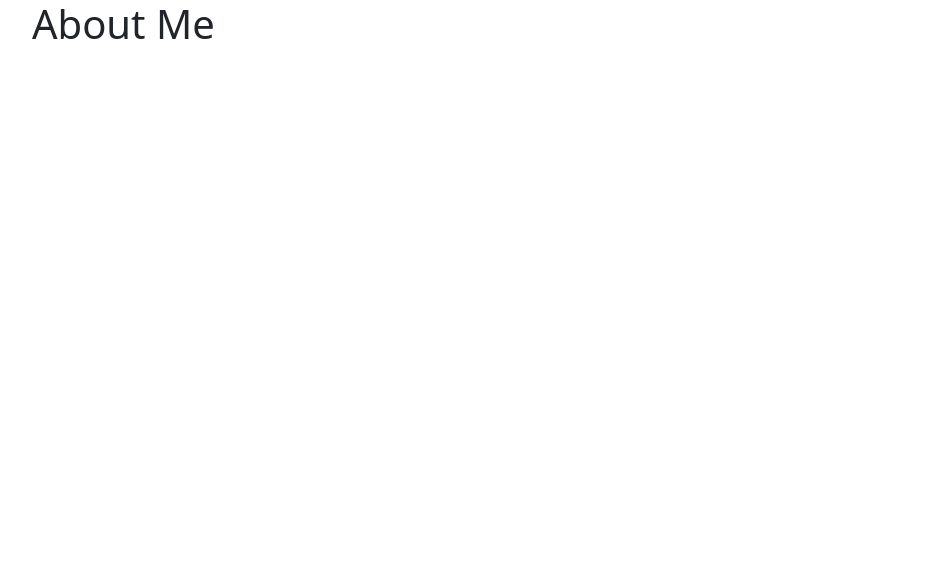
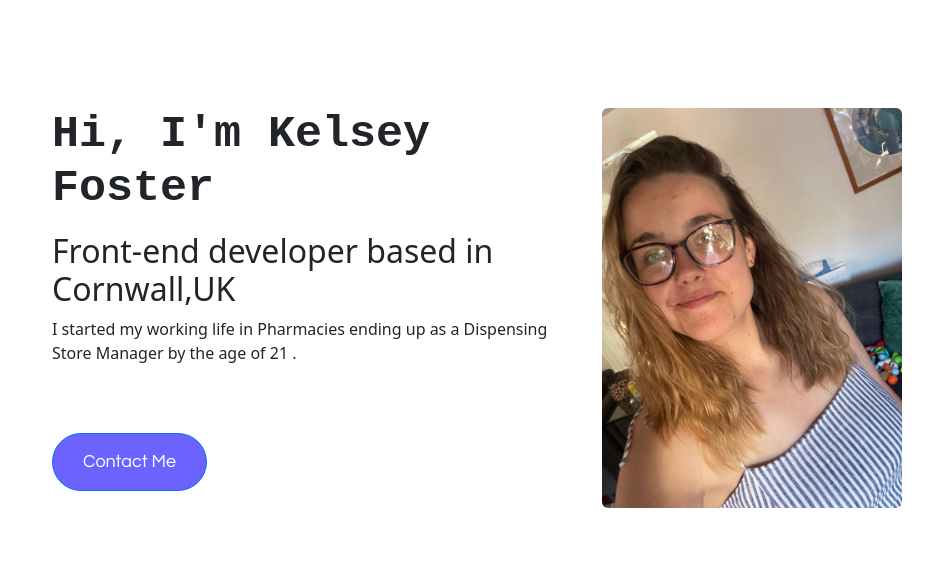
Before and after one commit to 04kelfos/Personal-Portfolio, a plain HTML site: page about.html in a window 1280 px wide. Shown: the whole page, without its empty margins (50-983 px from the left). Drawn offline with nearby package versions, Linux system fonts and the light colour scheme; a web font is replaced by a local one.

```diff
--- a/CSS/style.css
+++ b/CSS/style.css
@@ -85,3 +85,15 @@
 .navbar {
   background-color: var(--hero-color);
 }
+.content-container {
+  padding: 60px 20px;
+}
+h1 {
+  text-align: center;
+  font-family: var(--heading-font-family);
+  font-size: 45px;
+  font-weight: bold;
+}
+img {
+  width: 300px;
+}
--- a/about.html
+++ b/about.html
@@ -35,7 +35,30 @@
   </head>
   <body>
     <div class="container">
-      <h1 class="about">About Me</h1>
+      <div class="content-container">
+        <div class="row mt-5 justify-content-md-center">
+          <div class="col-md-6">
+            <h1 class="mb-3 text-start">Hi, I'm Kelsey Foster</h1>
+            <h2>Front-end developer based in Cornwall,UK</h2>
+            <p>
+              I started my working life in Pharmacies ending up as a Dispensing
+              Store Manager by the age of 21 .
+            </p>
+            <div class="mt-5">
+              <a href="/contact.html" class="btn btn-primary" title="contact-me"
+                >Contact Me</a
+              >
+            </div>
+          </div>
+          <div class="col-md-6">
+            <img
+              src="/images/CV image  2.jpg"
+              class="profile img-fluid rounded d-none d-sm-block"
+              alt="profile-image"
+            />
+          </div>
+        </div>
+      </div>
     </div>
   </body>
 </html>
```
Also changed, not shown: index.html (+3 -0 lines), projects.html (added).
